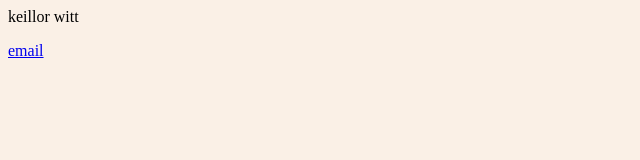
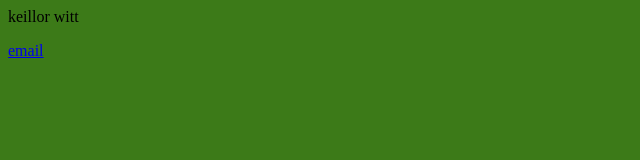
Before and after one commit to notkeywitt/notkeywitt.github.io, a plain HTML site: page index.html in a window 1280 px wide. Shown: the whole page, without its empty margins (0-640 px from the left). Drawn offline with Linux system fonts and the light colour scheme.

Commit message:
Update index.html

```diff
--- a/index.html
+++ b/index.html
@@ -3,7 +3,7 @@
   <head>
   <style>
 body {
-    background-color: linen;
+    background-color:#3c7a18;
 }
 
 h1 {
```
